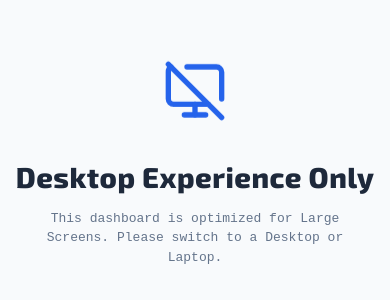
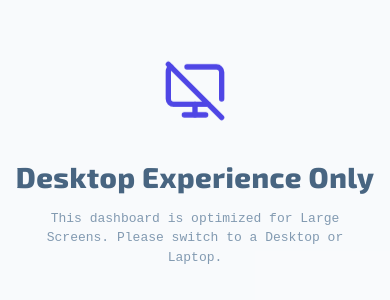
Before and after one commit to lakshan-beast/Future-Plan, a React (Vite) app: page / in a window 390 px wide. Shown: the part 258-558 px from the top of the page. Built offline with nearby package versions, Linux system fonts and the light colour scheme; a web font is replaced by a local one.

Commit message:
Refactor dashboard and mobile-blocker styles for improved readability and consistency

```diff
--- a/src/styles/abstracts/_mixins.scss
+++ b/src/styles/abstracts/_mixins.scss
@@ -13,42 +13,13 @@ $desktop: 800px;
   }
 }
 
-// පද්ධතියේ ප්‍රධාන Wrapper එක
 .dashboard-wrapper {
   display: block;
+
   @include mobile-only {
-    display: none; // Mobile වලදී Dashboard එක සම්පූර්ණයෙන් හංගනවා
+    display: none;
   }
 }
-
-// Warning Message එක
-// .desktop-only-warning {
-//   display: none;
-//   height: 100vh;
-//   text-align: center;
-//   padding: 40px;
-//   background: #f8fafc;
-
-//   @include mobile-only {
-//     display: flex;
-//     flex-direction: column;
-//     justify-content: center;
-//     align-items: center;
-//   }
-
-//   img {
-//     width: 150px;
-//     margin-bottom: 20px;
-//   }
-//   h2 {
-//     color: #1e293b;
-//     font-size: 1.5rem;
-//   }
-//   p {
-//     color: #64748b;
-//     margin-top: 10px;
-//   }
-// }
 
 .mobile-blocker {
   display: flex;
@@ -57,23 +28,23 @@ $desktop: 800px;
   justify-content: center;
   height: 100vh;
   text-align: center;
-  background: #f8fafc;
+  background: $color-bg;
 
   h2 {
     font-size: 1.8rem;
-    color: #1e293b;
+    color: $color-content;
     margin: 15px 0;
   }
   p {
-    color: #64748b;
+    color: $color-text;
     max-width: 300px;
     line-height: 1.5;
   }
 
   .device-animation {
     font-size: 4rem;
-    color: #2563eb;
-    animation: bounce 2s infinite; // පොඩි animation එකක්
+    color: $primary;
+    animation: bounce 2s infinite;
   }
 }
 
```
